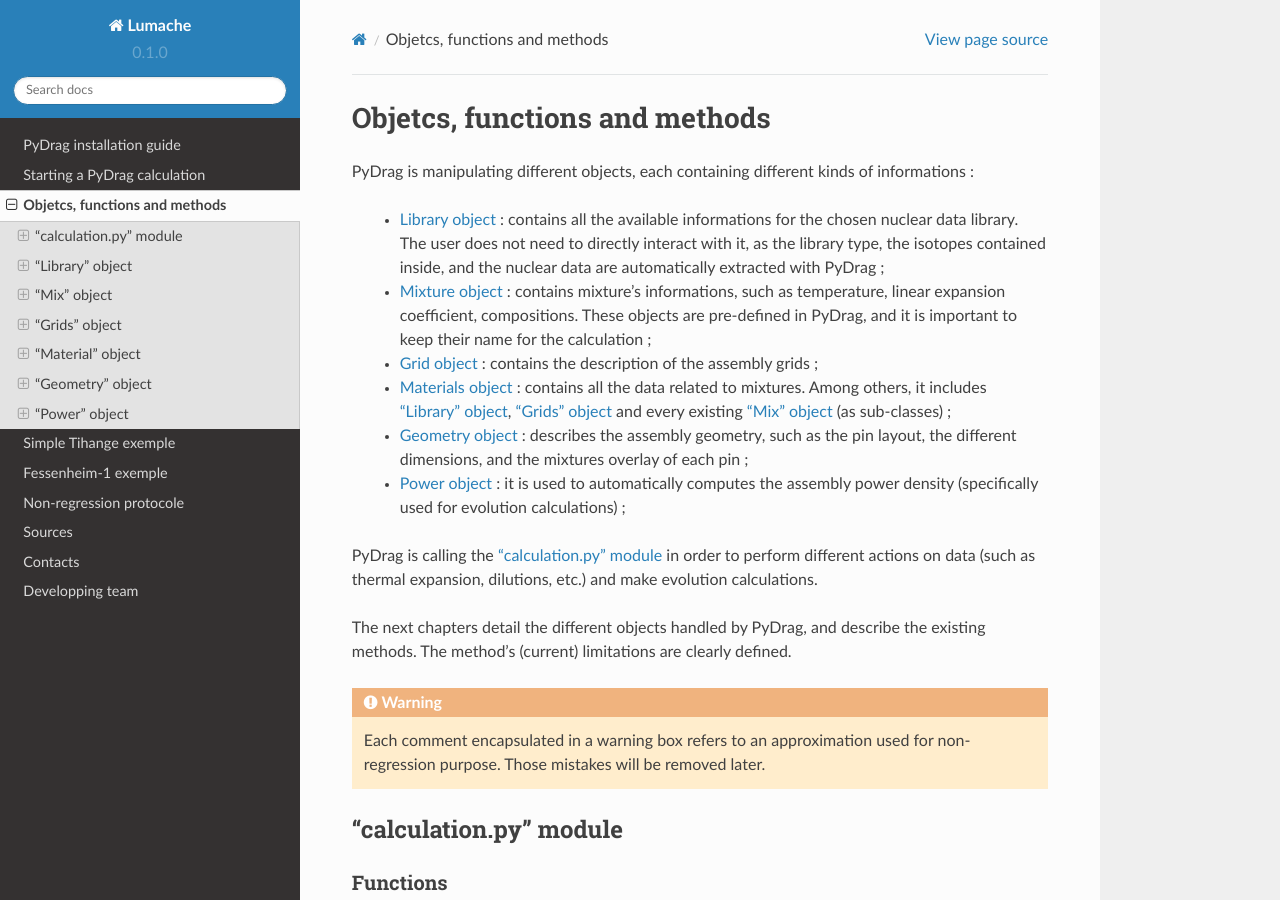
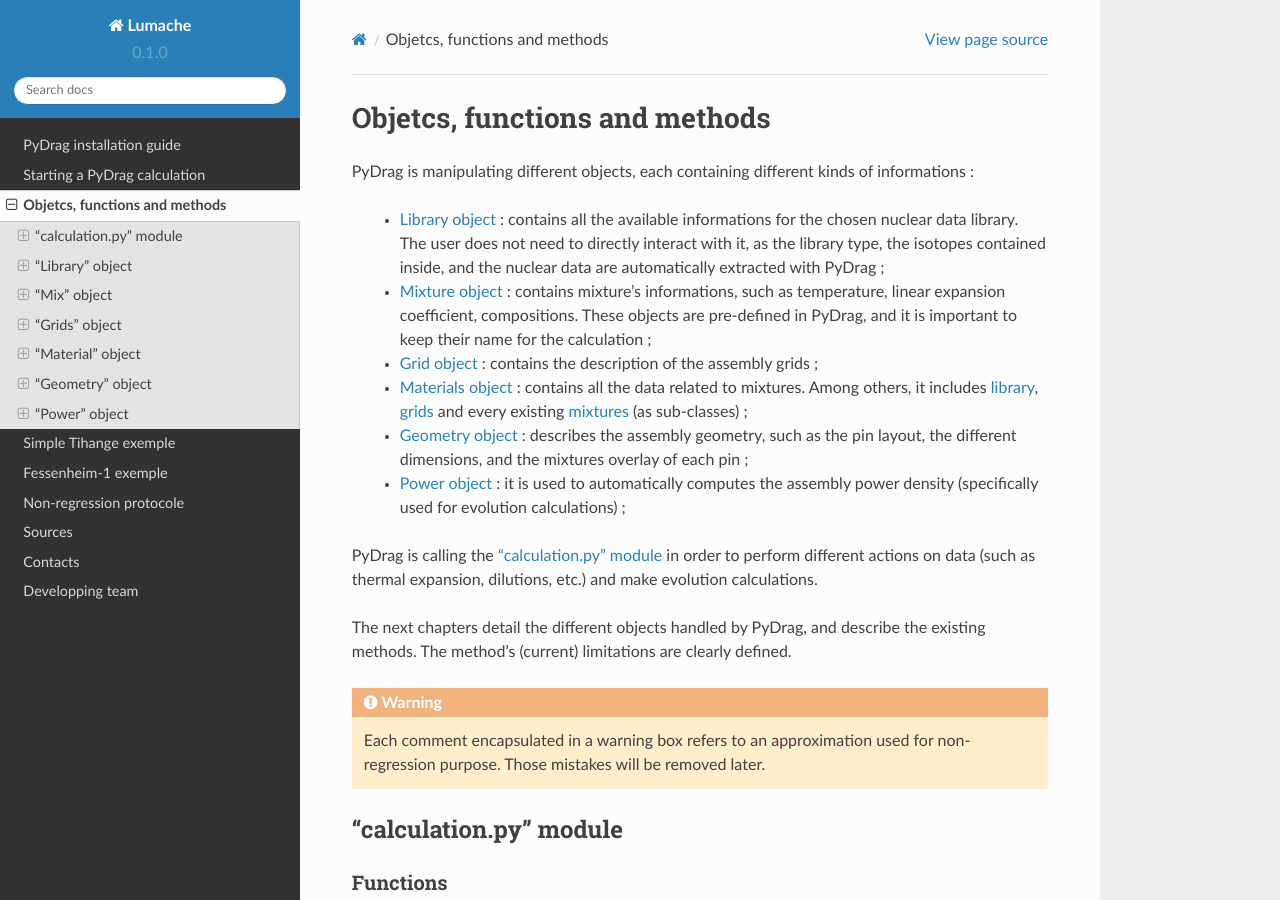
Before and after one commit to Ben105m/rtd-tutorial, a Sphinx documentation site: the page built from docs/source/functions.rst, in a window 1280 px wide and 900 px high. Built offline with Sphinx 7.4.7 and the Read the Docs theme 2.0.0, drawn with Linux system fonts in a browser that asks for light colours.

Commit message:
Update functions.rst

```diff
--- a/docs/source/functions.rst
+++ b/docs/source/functions.rst
@@ -12,7 +12,7 @@ PyDrag is manipulating different objects, each containing different kinds of inf
 
   - :ref:`Grid object <grids>` : contains the description of the assembly grids ;
 
-  - :ref:`Materials object <materials>` : contains all the data related to mixtures. Among others, it includes :ref:`library`, :ref:`grids` and every existing :ref:`mix` (as sub-classes) ;
+  - :ref:`Materials object <materials>` : contains all the data related to mixtures. Among others, it includes :ref:`library <library>`, :ref:`grids <grids>` and every existing :ref:`mixtures <mix>` (as sub-classes) ;
 
   - :ref:`Geometry object <geometry>` : describes the assembly geometry, such as the pin layout, the different dimensions, and the mixtures overlay of each pin ;
 
```
